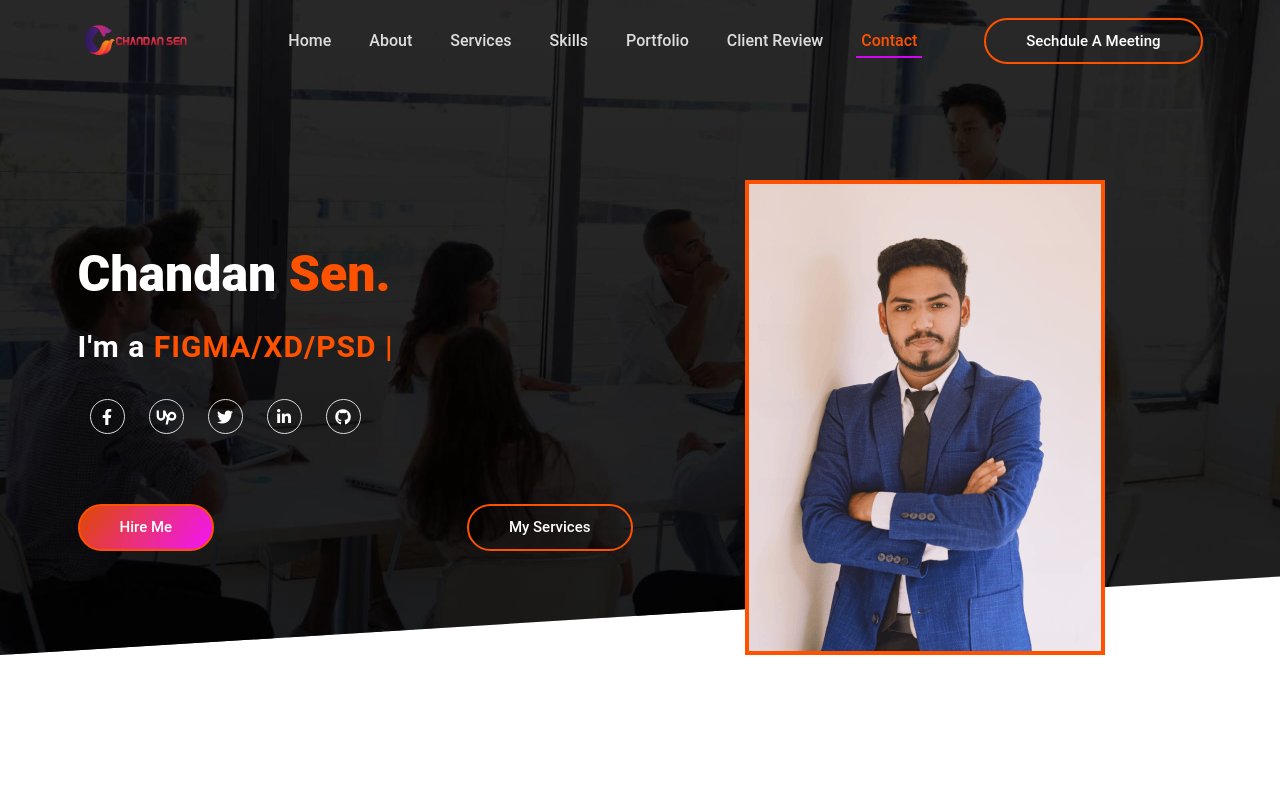
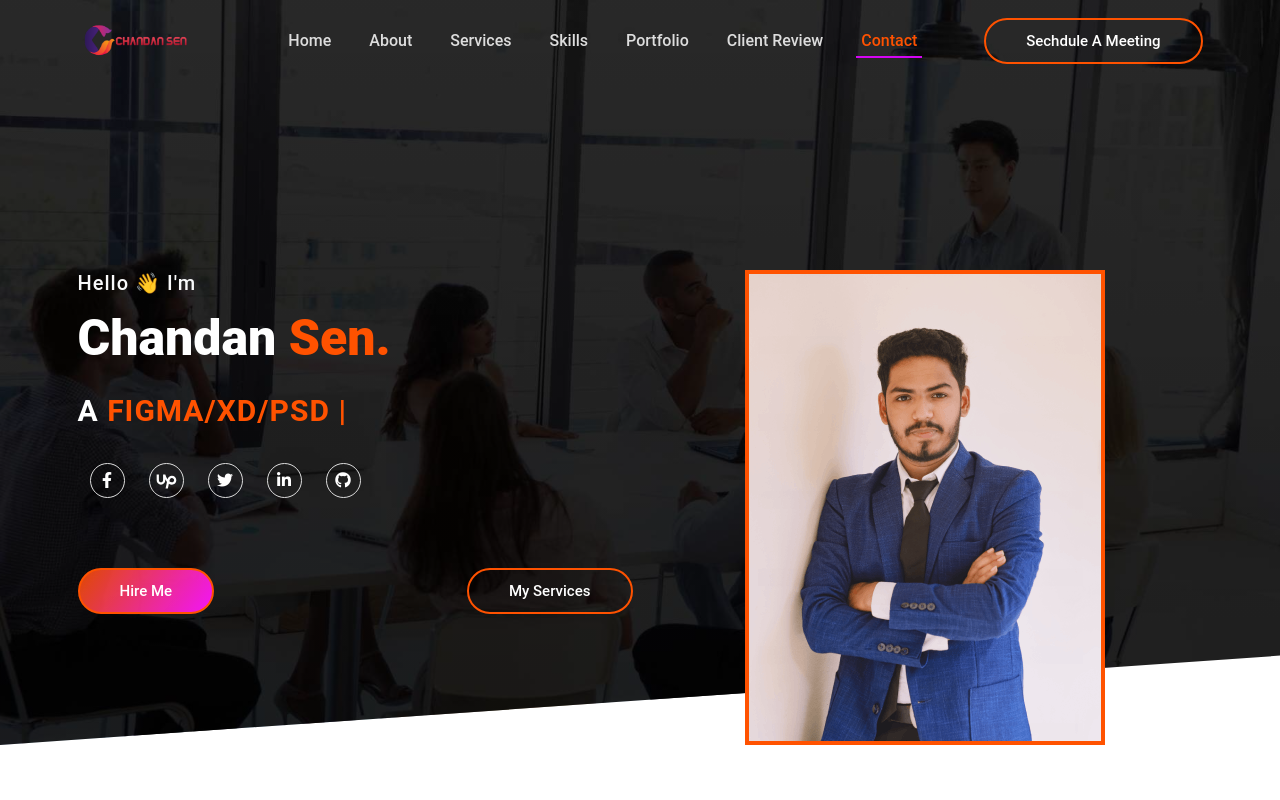
Before and after one commit to Developer-chandan/chandansen-personal-portfolio, a plain HTML site: page index.html in a window 1280 px wide. Shown: the top 800 px of the page. Drawn offline with nearby package versions, Linux system fonts and the light colour scheme.

Commit message:
update front end

```diff
--- a/css/projetcs.css
+++ b/css/projetcs.css
@@ -249,6 +249,11 @@ section.our_projects {
     margin: 3rem 0;
 }
 
+h4.text-light.hello_caption {
+    font-size: 2rem;
+    letter-spacing: 1px;
+}
+
 @media(max-width: 992px) {
     .portfolio_desctiption {
         padding: 18px 1rem 0;
--- a/css/style.css
+++ b/css/style.css
@@ -118,7 +118,7 @@ a {
 }
 
 .header {
-    height: 655px;
+    height: 745px;
     background-size: cover;
     position: relative;
     background-attachment: fixed;
@@ -290,7 +290,7 @@ a {
 }
 
 .header #showcase .showcase-image {
-    padding-top: 3rem;
+    padding-top: 12rem;
     display: flex;
     justify-content: center;
 }
@@ -1010,7 +1010,11 @@ section#all-skills .subtitle {
     align-items: center;
     margin: 1rem;
 }
-
+h4.text-light.hello_caption {
+    font-size: 2rem;
+    letter-spacing: 1px;
+    margin-bottom: 13px;
+}
 #achievement {
     background: linear-gradient(rgba(42, 41, 41, 0.97), rgba(11, 1, 1, 0.86), rgb(46, 18, 18), rgba(5, 14, 76, 0.85)) center center / cover no-repeat fixed, url("../img/achivement.jpg");
     color: rgb(255, 255, 255);
--- a/index.html
+++ b/index.html
@@ -91,8 +91,9 @@
           <div class="row">
             <div class="col-lg-6 showcase-wrapper">
               <div class="showcase-title"  data-aos="fade">
+                <h4 class="text-light hello_caption">Hello 👋 I'm</h4>
                 <h1>Chandan <strong>Sen.</strong> </h1>
-                <p>I'm a <span class="typing"></span></p>
+                <p>A <span class="typing"></span></p>
               </div>
               <ul class="showcase-social-icon clearfix" data-aos="fade">
                 <li title="Facebook" ><a target="_blank" href="https://www.facebook.com/MrSenTonmoy"><i
@@ -411,7 +412,7 @@
 
 
         </div>
-        <h2>Design and Management tools</h2>
+        <h2 class="text-center">Design and Management tools</h2>
 
         <div class="other_tools">
           <div class="all-slikls-boxes" data-aos="fade">
@@ -571,7 +572,7 @@
 
 
                 <div>
-                  <a href="https://kluvos.com/" target="_blank" class="btn btn_primary">Live Preview</a>
+                  <a href="https://verge.app/" target="_blank" class="btn btn_primary">Live Preview</a>
 
                 </div>
 
@@ -696,7 +697,7 @@
             <div class="col-lg-6">
               <div class="image_portfolio">
 
-                <a  href="" target="_blank">
+                <a  href="https://www.jlk-interiors.com/" target="_blank">
                   <div class="img_box box_3">
                   </div>
                 </a>
@@ -795,7 +796,7 @@
 
 
                 <div>
-                  <a href="https://kluvos.com/" target="_blank" class="btn btn_primary">Live Preview</a>
+                  <a href="https://www.jlk-interiors.com/" target="_blank" class="btn btn_primary">Live Preview</a>
 
                 </div>
 
```
